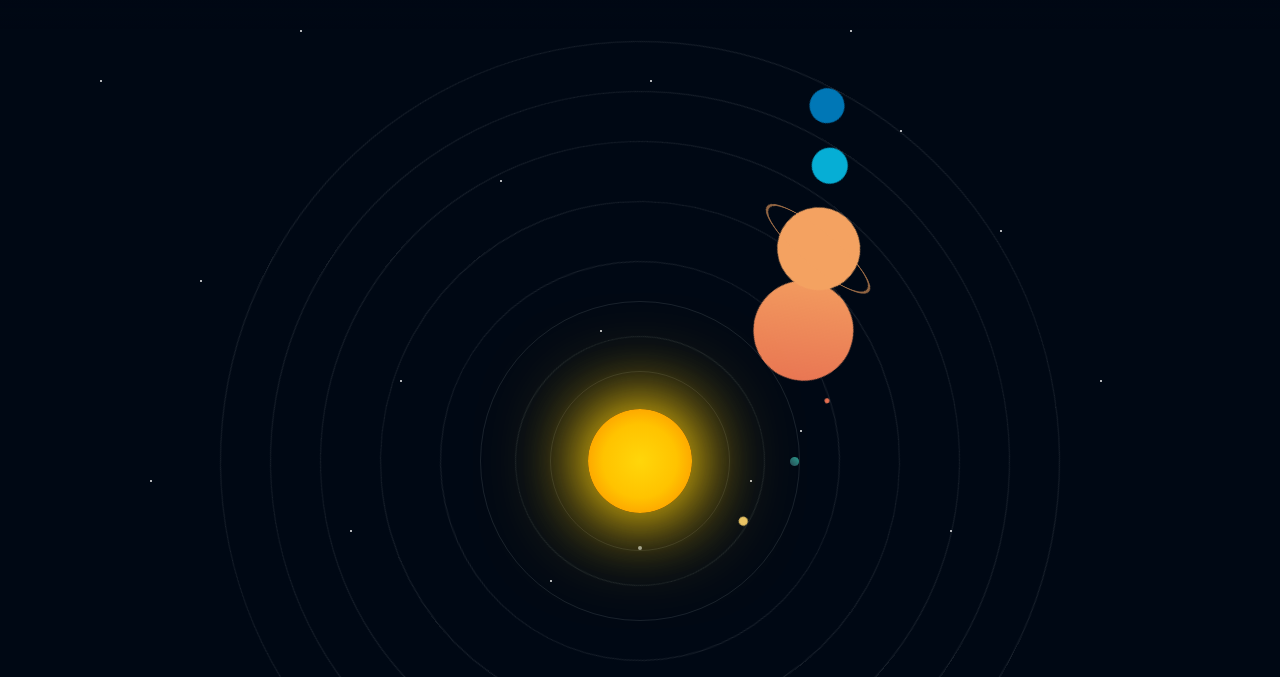
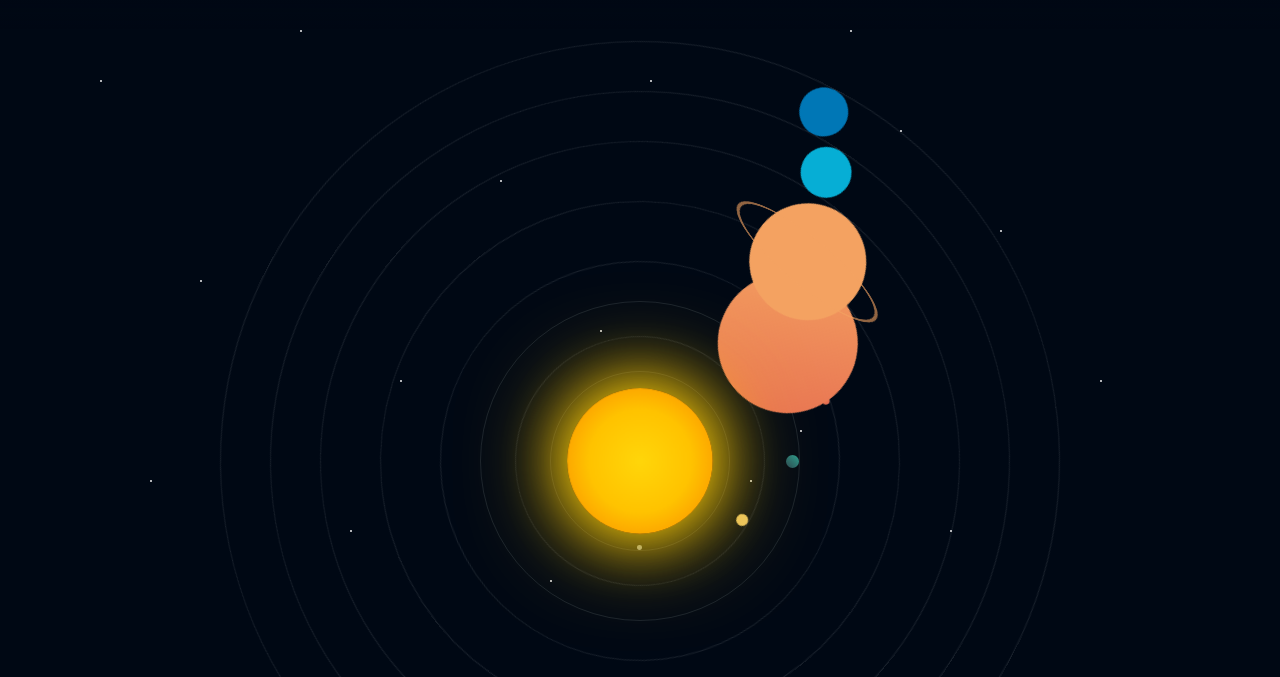
Before and after one commit to narasimha3145-dot/demo4, a plain HTML site: page index.html in a window 1280 px wide. Shown: the part 120-797 px from the top of the page. Drawn offline with Linux system fonts and the light colour scheme.

Commit message:
Update to accurate relative planet and sun sizes

```diff
--- a/styles.css
+++ b/styles.css
@@ -88,8 +88,8 @@ main {
 
 .sun {
     position: absolute;
-    width: 100px;
-    height: 100px;
+    width: 140px;
+    height: 140px;
     background: radial-gradient(circle, #ffd60a 0%, #ffc300 50%, #fb8500 100%);
     border-radius: 50%;
     box-shadow: 0 0 60px #ffd60a, 0 0 100px #ffc300;
@@ -154,65 +154,65 @@ main {
 }
 
 .mercury {
-    width: 4px;
-    height: 4px;
-    background: #8d99ae;
-    top: 0;
-    left: 50%;
-    margin-left: -2px;
-}
-
-.venus {
-    width: 9px;
-    height: 9px;
-    background: #e9c46a;
-    top: 0;
-    left: 50%;
-    margin-left: -4.5px;
-}
-
-.earth {
-    width: 9px;
-    height: 9px;
-    background: linear-gradient(135deg, #2a9d8f 0%, #264653 100%);
-    top: 0;
-    left: 50%;
-    margin-left: -4.5px;
-}
-
-.mars {
     width: 5px;
     height: 5px;
-    background: #e76f51;
+    background: #8d99ae;
     top: 0;
     left: 50%;
     margin-left: -2.5px;
 }
 
+.venus {
+    width: 12px;
+    height: 12px;
+    background: #e9c46a;
+    top: 0;
+    left: 50%;
+    margin-left: -6px;
+}
+
+.earth {
+    width: 13px;
+    height: 13px;
+    background: linear-gradient(135deg, #2a9d8f 0%, #264653 100%);
+    top: 0;
+    left: 50%;
+    margin-left: -6.5px;
+}
+
+.mars {
+    width: 7px;
+    height: 7px;
+    background: #e76f51;
+    top: 0;
+    left: 50%;
+    margin-left: -3.5px;
+}
+
 .jupiter {
-    width: 100px;
-    height: 100px;
+    width: 140px;
+    height: 140px;
     background: linear-gradient(135deg, #f4a261 0%, #e76f51 100%);
     top: 0;
     left: 50%;
-    margin-left: -50px;
+    margin-left: -70px;
 }
 
 .saturn {
-    width: 83px;
-    height: 83px;
+    width: 117px;
+    height: 117px;
     background: #f4a261;
     top: 0;
     left: 50%;
-    margin-left: -41.5px;
+    margin-left: -58.5px;
     position: relative;
 }
 
 .ring {
     position: absolute;
-    width: 133px;
-    height: 133px;
-    border: 3px solid rgba(244, 162, 97, 0.6);
+    width: 180px;
+    height: 180px;
+    border: 4px solid rgba(244, 162, 97, 0.6);
     border-radius: 50%;
     top: 50%;
     left: 50%;
@@ -220,21 +220,21 @@ main {
 }
 
 .uranus {
-    width: 36px;
-    height: 36px;
+    width: 51px;
+    height: 51px;
     background: #06aed5;
     top: 0;
     left: 50%;
-    margin-left: -18px;
+    margin-left: -25.5px;
 }
 
 .neptune {
-    width: 35px;
-    height: 35px;
+    width: 49px;
+    height: 49px;
     background: #0077b6;
     top: 0;
     left: 50%;
-    margin-left: -17.5px;
+    margin-left: -24.5px;
 }
 
 .info-panel {
```
